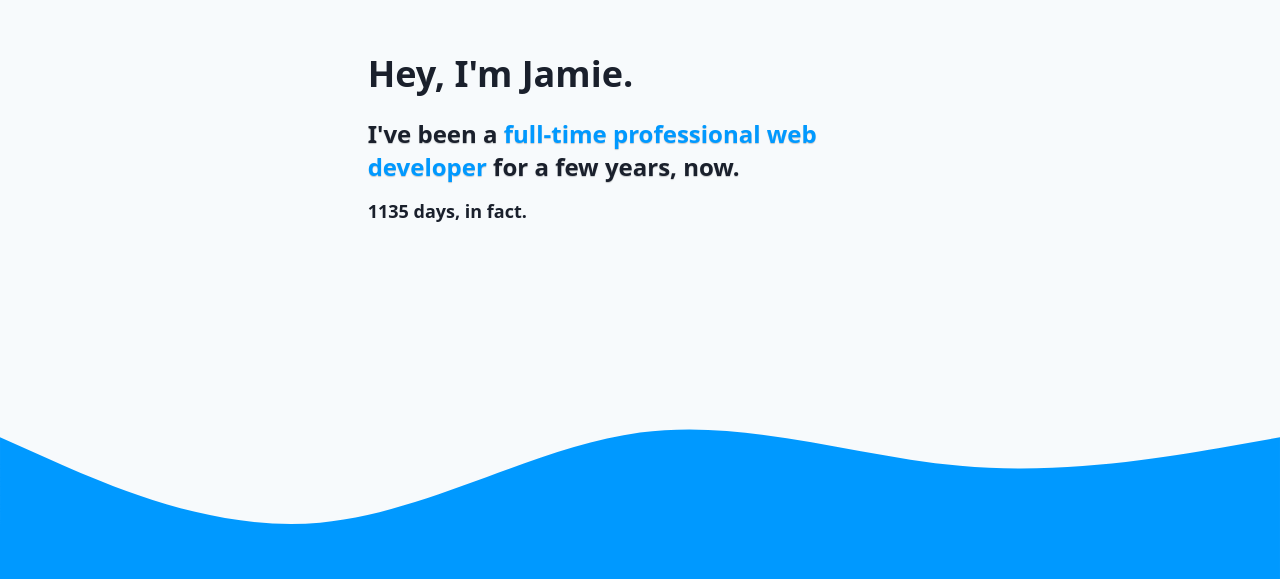
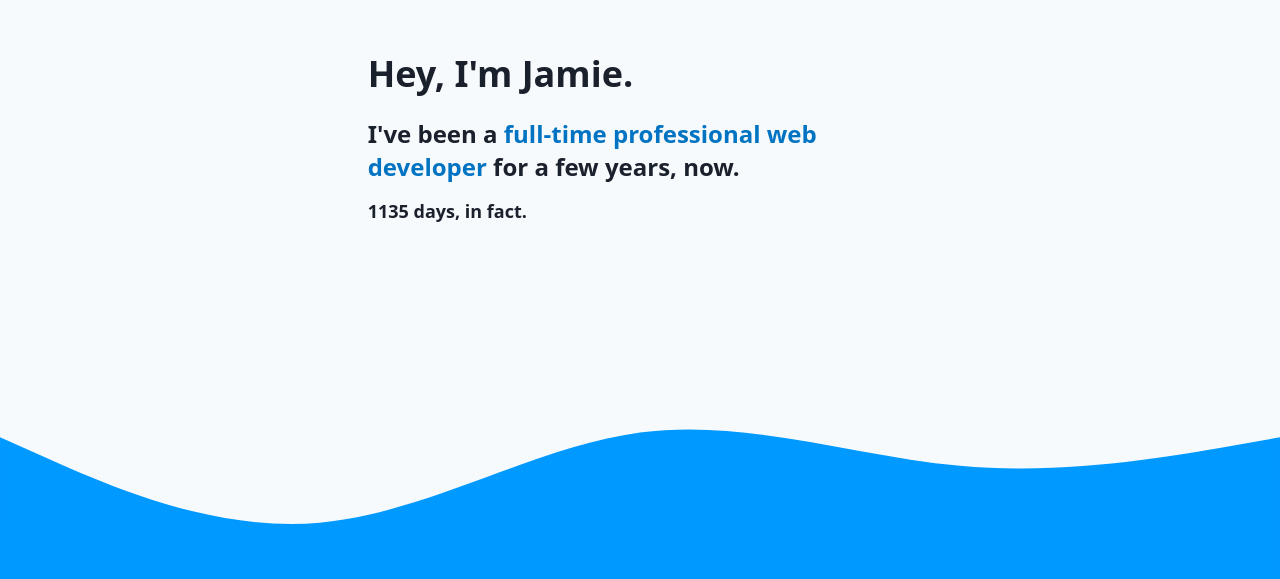
Before and after one commit to jamielockie/new-site-who-dis, a Gatsby site: page / in a window 1280 px wide. Shown: the part 221-800 px from the top of the page. Built offline with nearby package versions, Linux system fonts and the light colour scheme; Gatsby itself is replaced by a stand-in of ours; what @tailwindcss/custom-forms would draw is missing.

Commit message:
Fix text color a11y

```diff
--- a/src/css/style.css
+++ b/src/css/style.css
@@ -41,7 +41,3 @@ a {
 .bg-blue-gradient {
   background: linear-gradient(to bottom, theme('colors.primary'), theme('colors.primaryDark'))
 }
-
-.text-shadow {
-  text-shadow: 0 1px 1px rgba(0,0,0,0.2);
-}
--- a/src/pages/index.js
+++ b/src/pages/index.js
@@ -22,9 +22,9 @@ function IndexPage() {
           Hey, I'm Jamie.
         </h1>
 
-        <h2 className="text-2xl font-semibold text-shadow tracking-normal leading-snug text-gray-900 pb-4">
+        <h2 className="text-2xl font-semibold  tracking-normal leading-snug text-gray-900 pb-4">
           I've been a{" "}
-          <strong className="text-primary font-semibold">
+          <strong className="text-primaryText font-semibold">
             full-time professional web developer{" "}
           </strong>{" "}
           for a few years, now.
--- a/tailwind.config.js
+++ b/tailwind.config.js
@@ -10,6 +10,7 @@ module.exports = {
         primary: "hsl(204deg 100% 50%)",
         primaryLight: "hsl(204deg 100% 70%)",
         primaryDark: "hsl(204deg 100% 30%)",
+        primaryText: "hsl(204deg 100% 38%)",
         secondary: "#ff5500",
       },
     },
```
